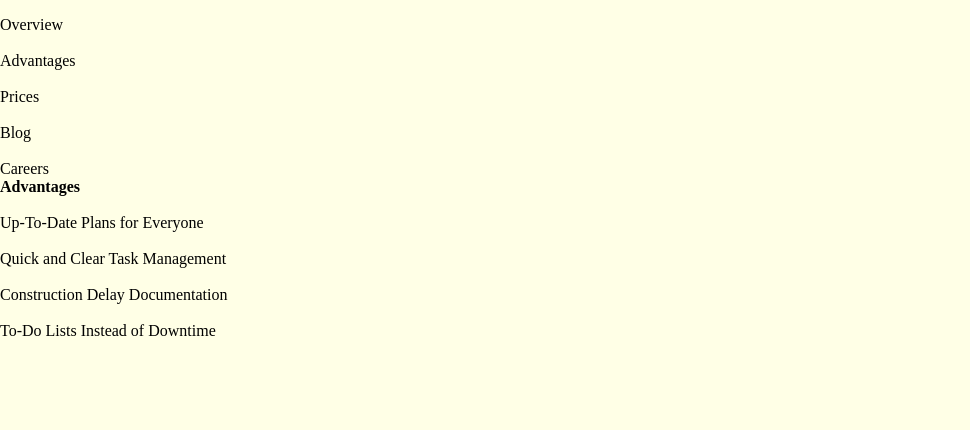
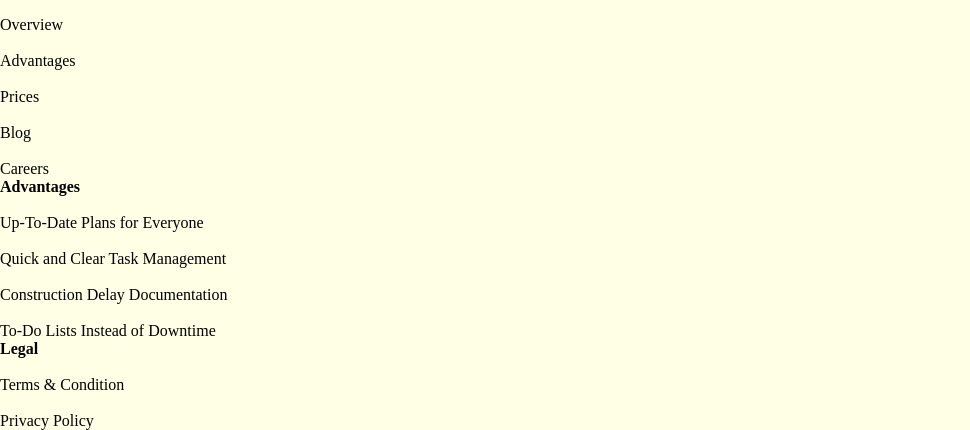
Before and after one commit to faiyankhan/Benetics, a plain HTML site: page index.html in a window 1280 px wide. Shown: the part 1465-1895 px from the top of the page, without its empty margins (0-970 px from the left). Before the commit the page ends 1805 px from the top, so only its background shows below. Drawn offline with Linux system fonts and the light colour scheme.

Commit message:
Terms and condition page added in the footer

```diff
--- a/index.html
+++ b/index.html
@@ -141,6 +141,15 @@
             <p>To-Do Lists Instead of Downtime</p>
         </div>
 
+        <div class="footer-part-2">
+            <b>Legal</b>
+            <br><br>
+            <p>Terms & Condition</p>
+            <br>
+            <p>Privacy Policy</p>
+
+        </div>
+
 
 
 
```
